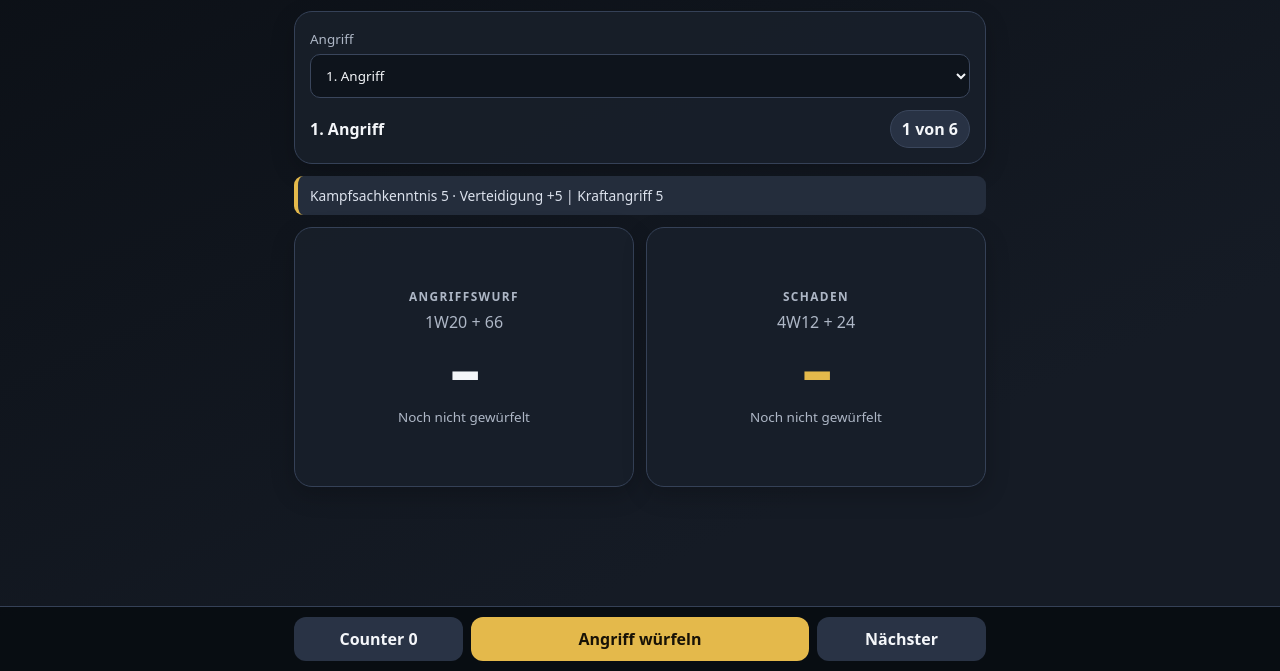
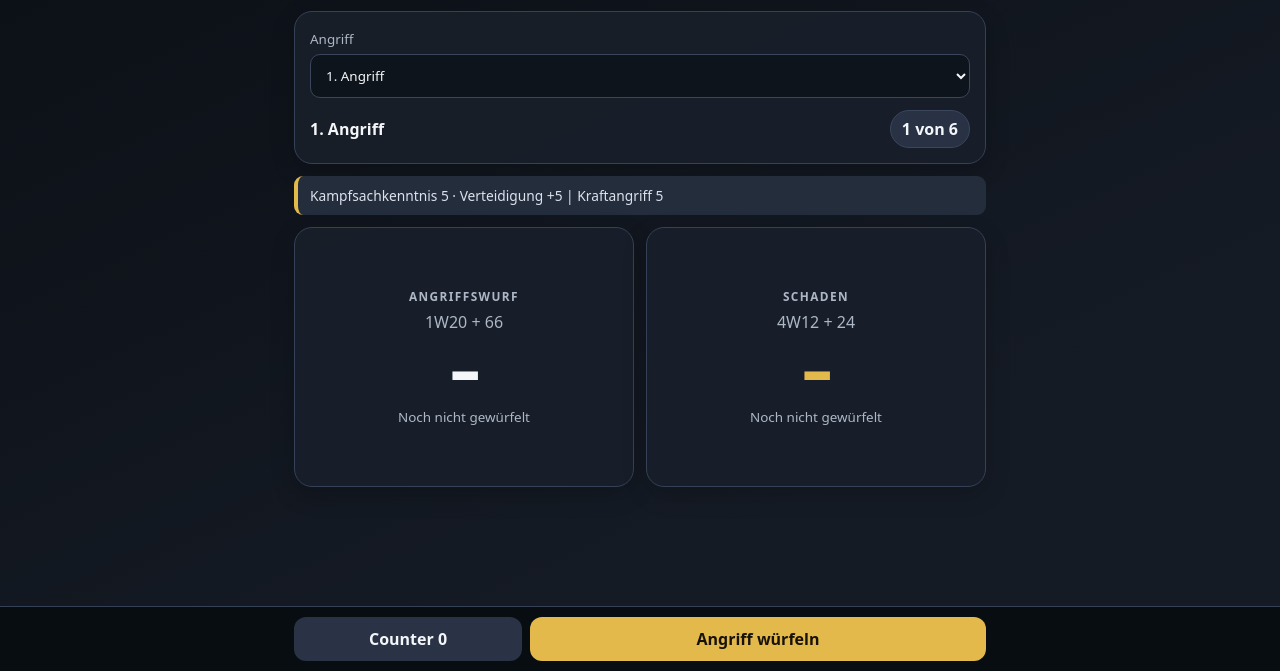
Before and after one commit to Jorakai/kampfwuerfler, a plain HTML site: page index.html in a window 1280 px wide. Both pictures are taken after a click on the button "Kampf". Shown: the part 129-800 px from the top of the page. Drawn offline with Linux system fonts and the light colour scheme.

Commit message:
Angriffsfolge mit jedem Würfelwurf automatisch fortsetzen

```diff
--- a/index.html
+++ b/index.html
@@ -19,7 +19,7 @@
     select,input{width:100%;background:#0e141c;color:var(--text);border:1px solid #3a465c;border-radius:10px;padding:11px;margin-top:5px}.split{display:grid;gap:12px}
     .result{min-height:185px;display:flex;flex-direction:column;justify-content:center;text-align:center}.cap{text-transform:uppercase;letter-spacing:.12em;color:var(--muted);font-size:.74rem;font-weight:850}.formula{color:var(--muted);margin-top:7px}.big{font-size:3.45rem;line-height:1;font-weight:950;margin:10px 0}.damage .big,.gold{color:var(--gold)}
     .fail{border-color:#7a404a;background:#291b21}.fail .big{color:var(--red)}.crit{border-color:#8a6d28;background:#2a2517}.invalid{text-decoration:line-through;opacity:.58}.hidden{display:none!important}
-    .bar{position:fixed;left:0;right:0;bottom:0;z-index:8;background:#090d12f5;border-top:1px solid var(--line);padding:10px max(14px,calc((100vw - 720px)/2 + 14px)) calc(10px + env(safe-area-inset-bottom));display:grid;grid-template-columns:1fr 2fr 1fr;gap:8px}.secondary{background:#293345;color:var(--text)}.danger{background:#583038;color:#fff}
+    .bar{position:fixed;left:0;right:0;bottom:0;z-index:8;background:#090d12f5;border-top:1px solid var(--line);padding:10px max(14px,calc((100vw - 720px)/2 + 14px)) calc(10px + env(safe-area-inset-bottom));display:grid;grid-template-columns:1fr 2fr;gap:8px}.secondary{background:#293345;color:var(--text)}.danger{background:#583038;color:#fff}
     .notice{background:#242d3c;border-left:4px solid var(--gold);padding:10px 12px;border-radius:9px;font-size:.86rem;color:#dce2ed}.row{display:flex;gap:8px;flex-wrap:wrap;margin:10px 0}.row>*{flex:1}.grid2{display:grid;grid-template-columns:1fr 1fr;gap:9px}
     .switchline{display:flex;align-items:center;gap:9px;margin:12px 0}.switchline input{width:auto;margin:0}.history{border-left:4px solid #63728a}.history.bad{border-left-color:var(--red)}.history.critical{border-left-color:var(--gold)}.histhead{display:flex;justify-content:space-between;gap:8px}.empty{text-align:center;color:var(--muted);padding:30px 10px}
     .edit{background:#222a38;border:1px solid #313c50;border-radius:13px;padding:12px;margin:10px 0}.quickgrid{display:grid;grid-template-columns:repeat(4,1fr);gap:9px}.diebtn{border:1px solid #46536c;background:#252e3d;color:#fff;border-radius:14px;padding:18px 5px;font-weight:900}.quickresult{text-align:center;color:var(--gold);font-size:3rem;font-weight:950;min-height:85px;padding:13px}
@@ -96,14 +96,13 @@
 <div class="bar" id="fightBar">
   <button class="btn secondary" id="resetCounter">Counter 0</button>
   <button class="btn primary" id="rollAttack">Angriff würfeln</button>
-  <button class="btn secondary" id="nextAttack">Nächster</button>
 </div>
 
 <script>
 (function(){
   'use strict';
   var STORAGE_KEY='kampfwuerfler_v1';
-  var DEFAULTS={counter:0,currentAttack:0,history:[],expertiseEnabled:true,expertiseValue:5,powerEnabled:true,powerValue:5,attacks:[
+  var DEFAULTS={counter:0,currentAttack:0,advanceBeforeRoll:false,history:[],expertiseEnabled:true,expertiseValue:5,powerEnabled:true,powerValue:5,attacks:[
     {name:'1. Angriff',baseAttack:76,diceCount:4,diceSides:12,baseDamage:19,criticalMultiplier:2},
     {name:'2. Angriff',baseAttack:76,diceCount:4,diceSides:12,baseDamage:19,criticalMultiplier:2},
     {name:'3. Angriff',baseAttack:66,diceCount:4,diceSides:12,baseDamage:19,criticalMultiplier:2},
@@ -148,6 +147,7 @@
     el('criticalCard').classList.add('hidden');
   }
   function performAttack(){
+    if(state.advanceBeforeRoll){state.currentAttack=(state.currentAttack+1)%state.attacks.length}
     var value=current(),attack=value.attack;
     var natural=randomDie(20),attackTotal=natural+value.attackBonus;
     var damageRoll=rollDice(Number(attack.diceCount),Number(attack.diceSides));
@@ -180,6 +180,7 @@
       el('criticalCard').classList.remove('hidden');
     }
     state.history.unshift(entry);if(state.history.length>300)state.history.length=300;
+    state.advanceBeforeRoll=true;
     save();renderFight();
   }
   function renderHistory(){
@@ -208,7 +209,7 @@
       box.querySelectorAll('input').forEach(function(input){input.addEventListener('change',update)});
       box.querySelector('.deleteAttack').onclick=function(){
         if(state.attacks.length===1){alert('Mindestens ein Angriff muss bestehen bleiben.');return}
-        state.attacks.splice(index,1);state.currentAttack=0;save();renderAll();clearResults();
+        state.attacks.splice(index,1);state.currentAttack=0;state.advanceBeforeRoll=false;save();renderAll();clearResults();
       };
       host.appendChild(box);
     });
@@ -224,14 +225,13 @@
     };
   });
   el('rollAttack').onclick=performAttack;
-  el('nextAttack').onclick=function(){state.currentAttack=(state.currentAttack+1)%state.attacks.length;save();renderFight();clearResults()};
-  el('attackSelect').onchange=function(){state.currentAttack=Number(this.value);save();renderFight();clearResults()};
+  el('attackSelect').onchange=function(){state.currentAttack=Number(this.value);state.advanceBeforeRoll=false;save();renderFight();clearResults()};
   el('resetCounter').onclick=function(){if(confirm('Angriffscounter auf 0 setzen?')){state.counter=0;save();renderFight()}};
   el('expertiseEnabled').onchange=function(){state.expertiseEnabled=this.checked;save();renderFight()};
   el('powerEnabled').onchange=function(){state.powerEnabled=this.checked;save();renderFight()};
   el('expertiseValue').onchange=function(){state.expertiseValue=Math.max(0,Math.min(5,Number(this.value)||0));save();renderAll()};
   el('powerValue').onchange=function(){state.powerValue=Math.max(0,Math.min(5,Number(this.value)||0));save();renderAll()};
-  el('addAttack').onclick=function(){state.attacks.push({name:'Neuer Angriff',baseAttack:0,diceCount:1,diceSides:6,baseDamage:0,criticalMultiplier:2});state.currentAttack=state.attacks.length-1;save();renderAll();clearResults()};
+  el('addAttack').onclick=function(){state.attacks.push({name:'Neuer Angriff',baseAttack:0,diceCount:1,diceSides:6,baseDamage:0,criticalMultiplier:2});state.currentAttack=state.attacks.length-1;state.advanceBeforeRoll=false;save();renderAll();clearResults()};
   el('clearHistory').onclick=function(){if(confirm('Gesamte Historie löschen?')){state.history=[];save();renderHistory()}};
   el('resetAll').onclick=function(){if(confirm('Alle Änderungen, Würfe und die Historie löschen?')){state=clone(DEFAULTS);save();renderAll();clearResults()}};
   el('exportButton').onclick=function(){var url=URL.createObjectURL(new Blob([JSON.stringify(state,null,2)],{type:'application/json'}));var link=document.createElement('a');link.href=url;link.download='kampfwuerfler-sicherung.json';link.click();setTimeout(function(){URL.revokeObjectURL(url)},500)};
```
